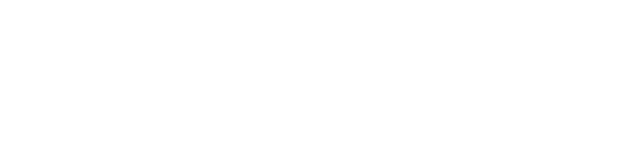
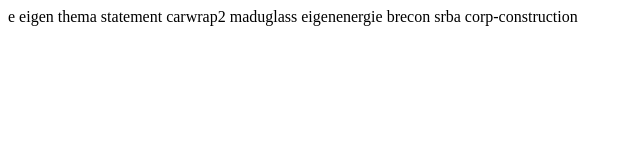
Before and after one commit to Siempje6/portfolio, a plain HTML site: page home.html in a window 1280 px wide. Shown: the whole page, without its empty margins (0-640 px from the left). Drawn offline with Linux system fonts and the light colour scheme.

Commit message:
Modify title and add project list in home.html
Updated the title and added a list of projects.

```diff
--- a/home.html
+++ b/home.html
@@ -1,11 +1,18 @@
-<!DOCTYPE html>
+e<!DOCTYPE html>
 <html lang="en">
 <head>
     <meta charset="UTF-8">
     <meta name="viewport" content="width=device-width, initial-scale=1.0">
-    <title>Document</title>
+    <title>Gemaakte / meegewerkten sites</title>
 </head>
 <body>
+    eigen thema
+    statement carwrap2
+    maduglass
+    eigenenergie
+    brecon
+    srba
+    corp-construction
 
 </body>
 </html>
```
